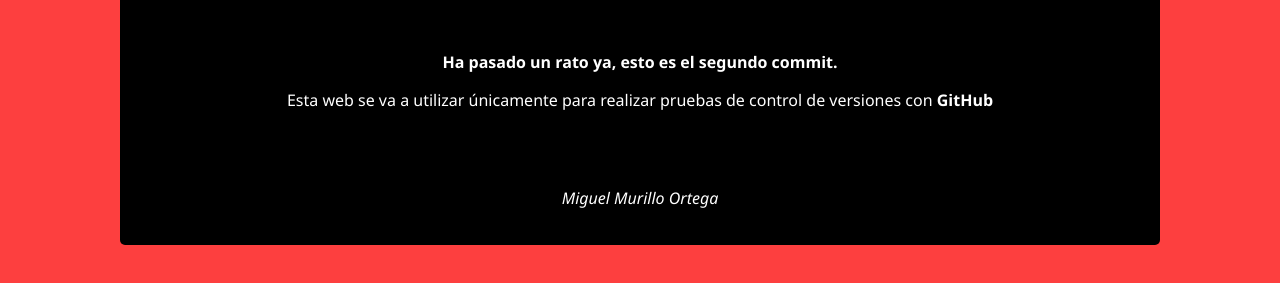
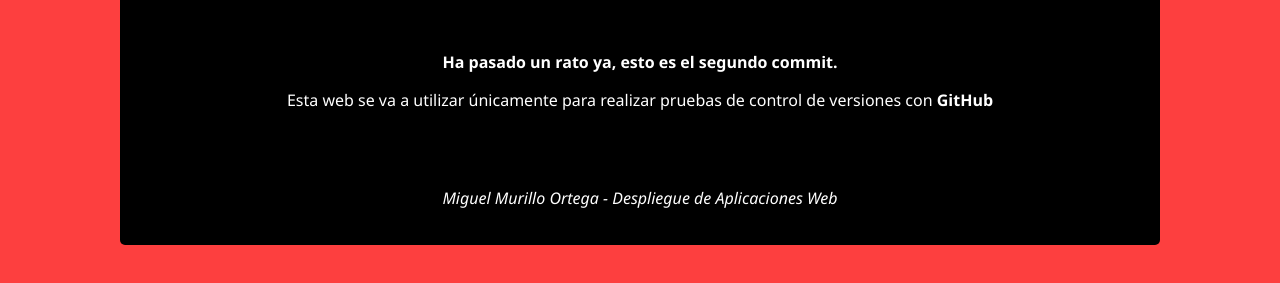
Before and after one commit to Mikfiren/proyecto-web-git-inicial, a plain HTML site: page index.html in a window 1280 px wide. Shown: the part 139-422 px from the top of the page. Drawn offline with Linux system fonts and the light colour scheme.

Commit message:
Inclusion de asignatura en firma

```diff
--- a/index.html
+++ b/index.html
@@ -12,7 +12,7 @@
             <p>Bienvenido a mi página web correspondiente al ejercicio 6 de la asignatura <strong>Despliegue de aplicaciones web.</strong></p><br>
             <p><strong>Ha pasado un rato ya, esto es el segundo commit.</strong></p>
             <p>Esta web se va a utilizar únicamente para realizar pruebas de control de versiones con <strong>GitHub</strong></p><br><br>
-            <p><i>Miguel Murillo Ortega</i></p>
+            <p><i>Miguel Murillo Ortega - Despliegue de Aplicaciones Web</i></p>
             </div>
     </body>
 </html>
```
